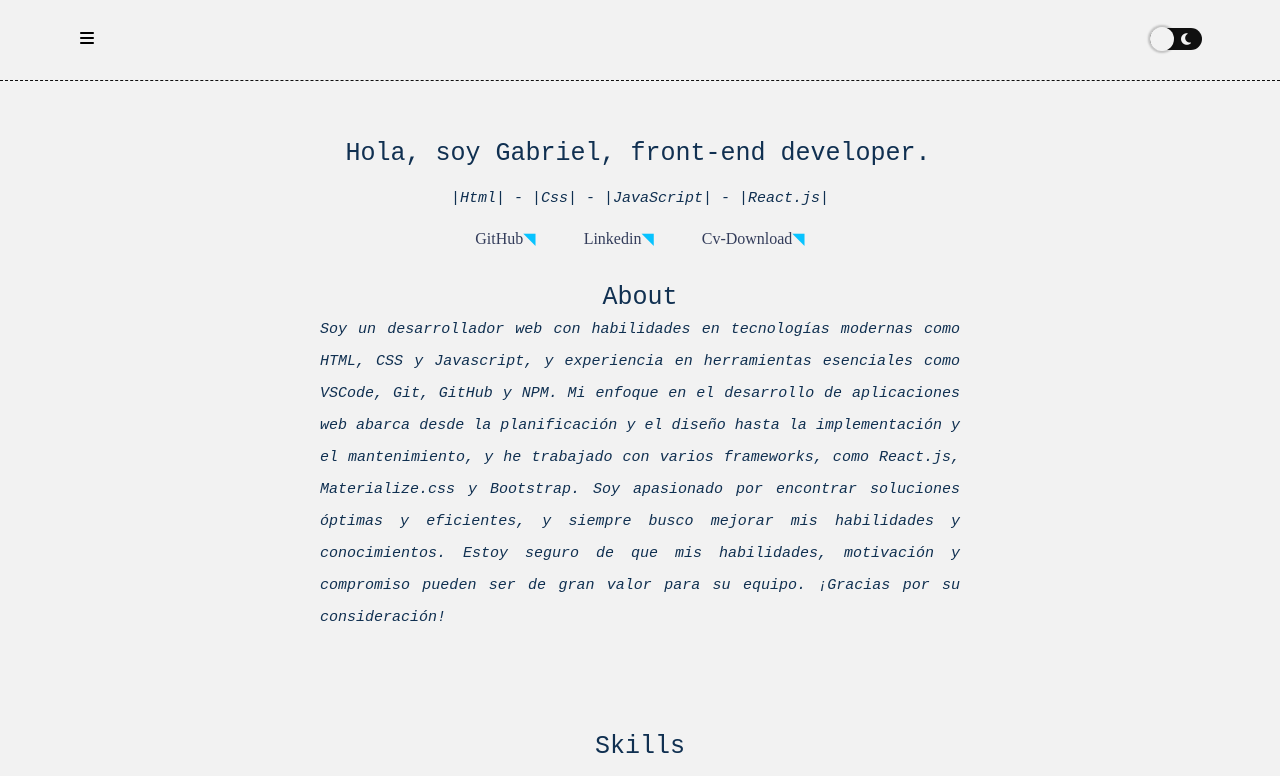
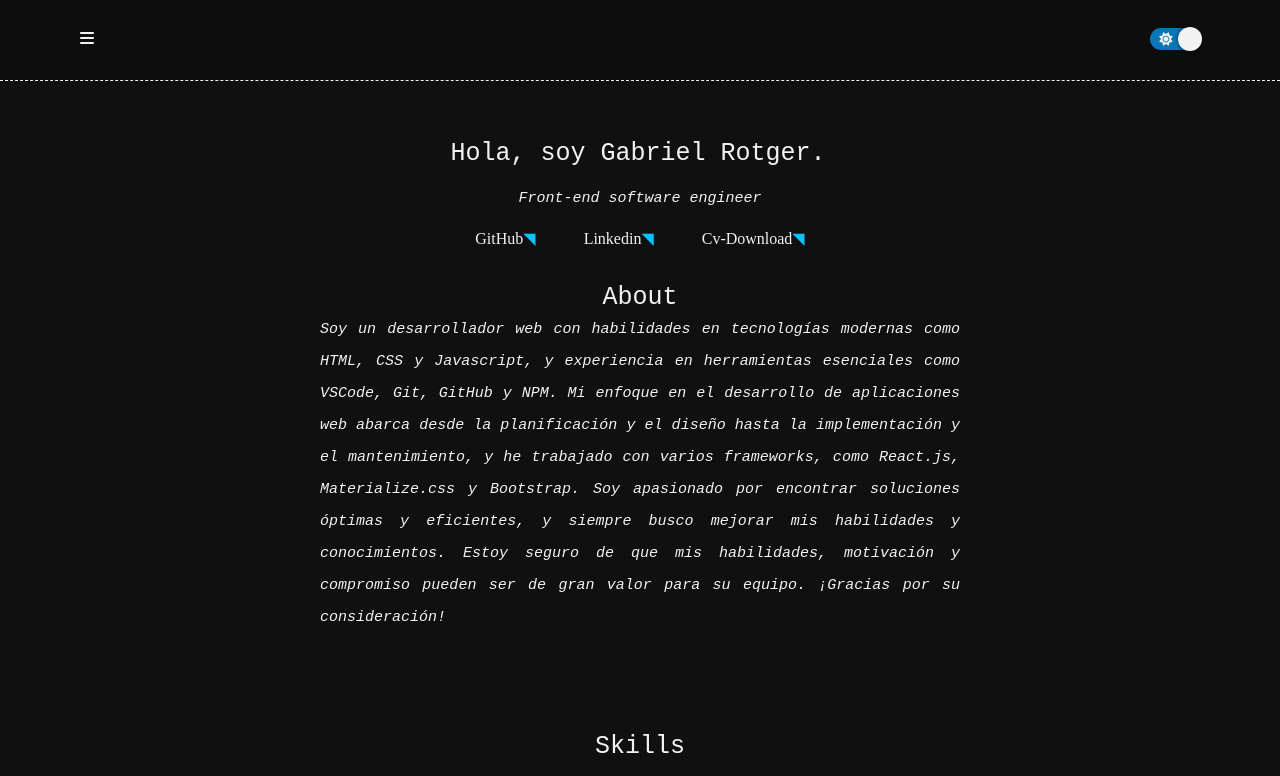
Before and after one commit to rotgergabriel/Oracle-Alura-Latam-Challenge-Sprint-03-Portfolio, a website with bundled scripts: page home.html in a window 1280 px wide. Shown: the top 776 px of the page. Built offline with nearby package versions, Linux system fonts and the light colour scheme.

Commit message:
Various changes: Cv file, profile.jpeg, home.html, darkMode.js, db.js, index.js, main.css, loader.css

```diff
--- a/home.html
+++ b/home.html
@@ -21,7 +21,7 @@
     <!-- Favicon -->
     <link rel="shortcut icon" href="/assets/img/favicon.png" type="image/x-icon">
 </head>
-<body>
+<body class="dark-mode">
     <header class="header">
         <div class="header__menu" data-header>
             <ul class="header__links" data-links></ul>
--- a/js/darkMode.js
+++ b/js/darkMode.js
@@ -1,6 +1,10 @@
 (() => {
 
     const btnSwitch = document.querySelector('[data-switch]')
+
+    // Agrega la clase 'dark-mode' al cargar la página
+    document.body.classList.add('dark-mode')
+    btnSwitch.classList.add('active')
 
     btnSwitch.addEventListener('click', () => {
         document.body.classList.toggle('dark-mode')
--- a/js/db.js
+++ b/js/db.js
@@ -13,8 +13,8 @@ export const data = {
     ],
     profile : [
        {
-            title: 'Hola, soy Gabriel, front-end developer.',
-            subtitle: '|Html| - |Css| - |JavaScript| - |React.js|',
+            title: 'Hola, soy Gabriel Rotger.',
+            subtitle: 'Front-end software engineer',
             github: 'https://github.com/rotgergabriel',
             linkedin: 'https://www.linkedin.com/in/gabriel-augusto-rotger'
         }
--- a/js/index.js
+++ b/js/index.js
@@ -1,3 +1,3 @@
 setTimeout(() => {
     window.location.href = '/home.html'
-}, 5000);
+}, 2000);
--- a/styles/block/main.css
+++ b/styles/block/main.css
@@ -31,8 +31,8 @@
     font-family: monospace;
     white-space: nowrap;
     border-right: 4px solid;
-    width: 39ch;
-    animation: typing 3s steps(39),
+    width: 25ch;
+    animation: typing 2s steps(25),
         blink .5s infinite step-end alternate;
     overflow: hidden;
     color: var(--dark-blue);
--- a/styles/pages/loader.css
+++ b/styles/pages/loader.css
@@ -1,6 +1,6 @@
 :root {
-    --dark-blue: #103051;
-    --blue: #0976b5;
+    --dark-blue: #171717;
+    --blue: #000102;
 }
 
 body {
```
Also changed, not shown: assets/img/profile.jpeg, 1 other file.
